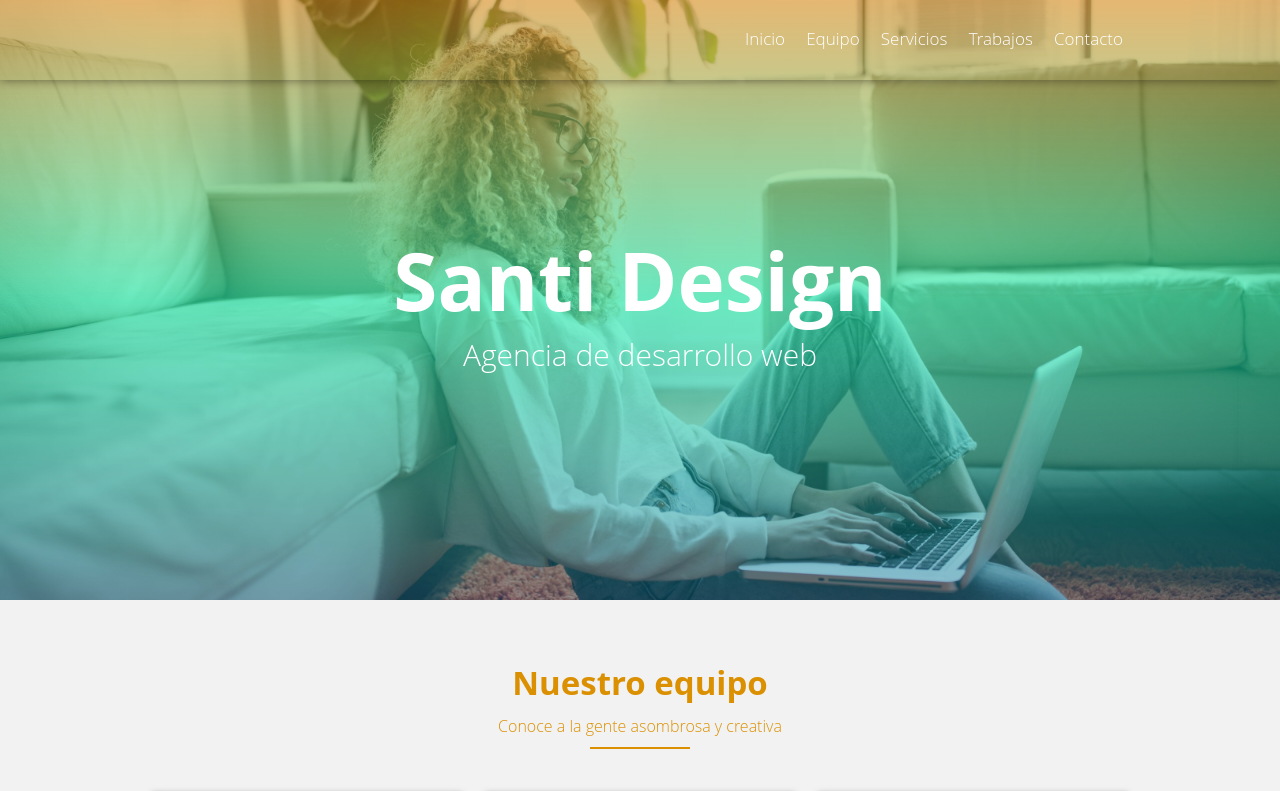
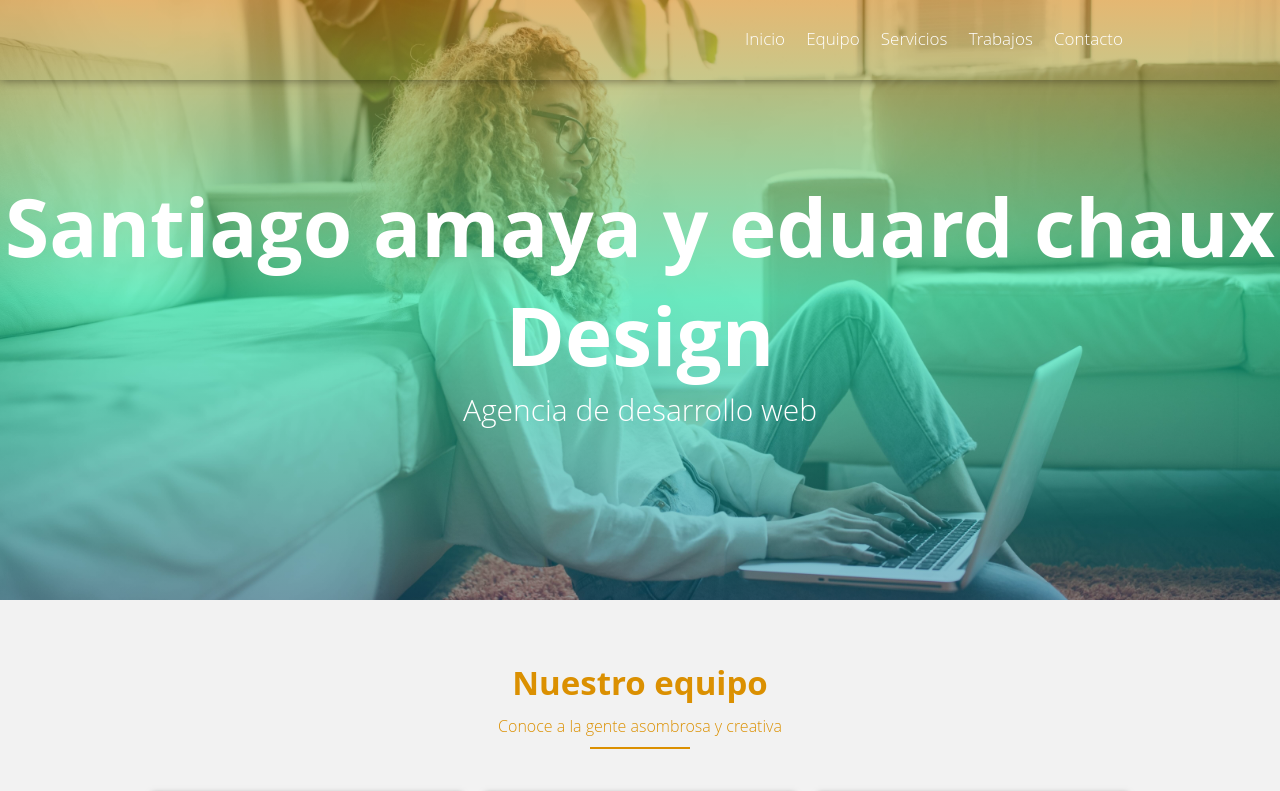
Before and after one commit to samaya1016025/charme, a plain HTML site: page index.html in a window 1280 px wide. Shown: the top 791 px of the page. Drawn offline with Linux system fonts and the light colour scheme.

Commit message:
Update index.html

```diff
--- a/index.html
+++ b/index.html
@@ -35,7 +35,7 @@ AlexCG Design, Thank you, I hope this template helps you -->
             </div>
         </nav>
         <div class="textos">
-            <h1>Santi Design</h1>
+            <h1>Santiago amaya y eduard chaux Design</h1>
             <h2>Agencia de desarrollo web</h2>
         </div>
     </header>
```
